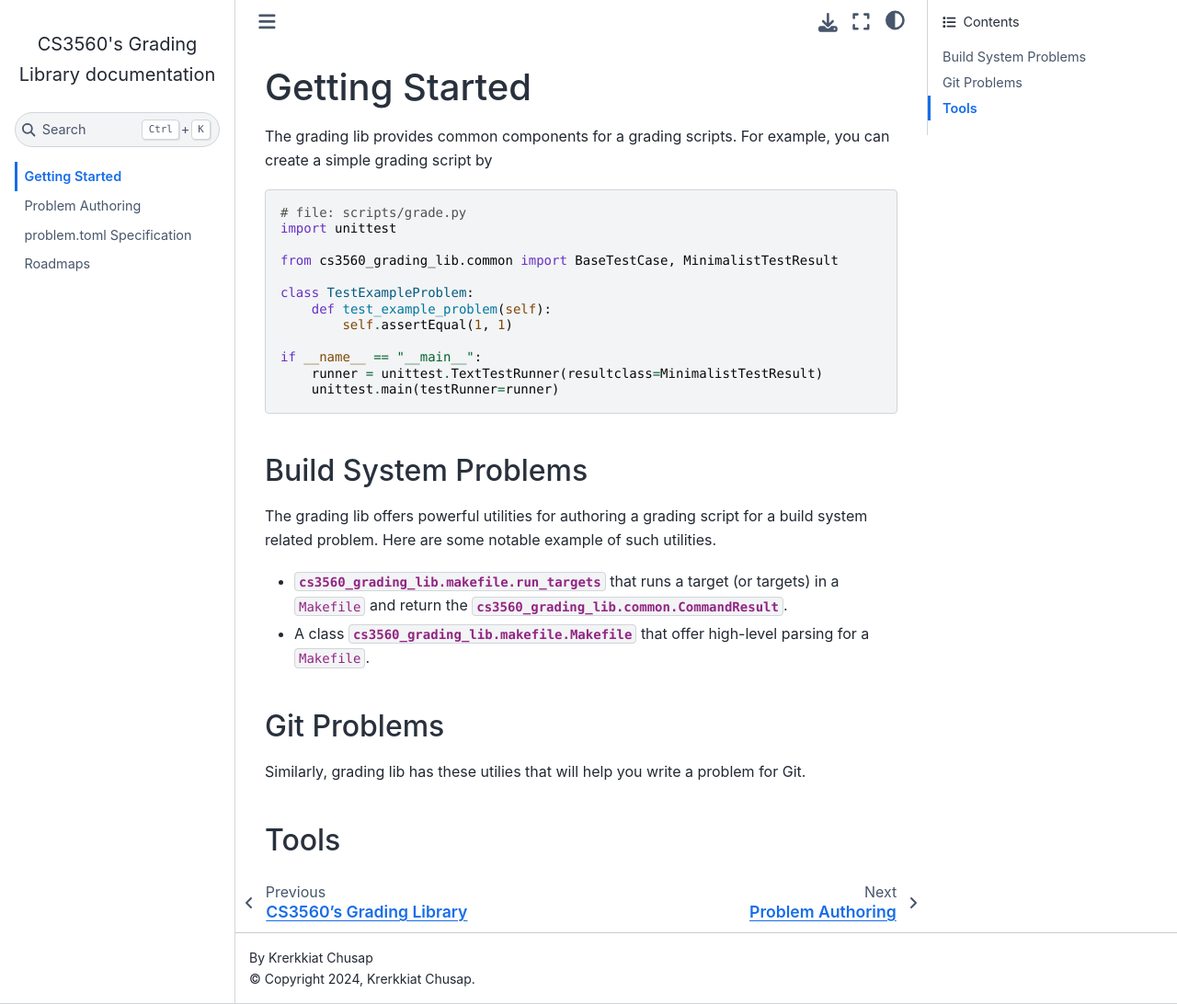
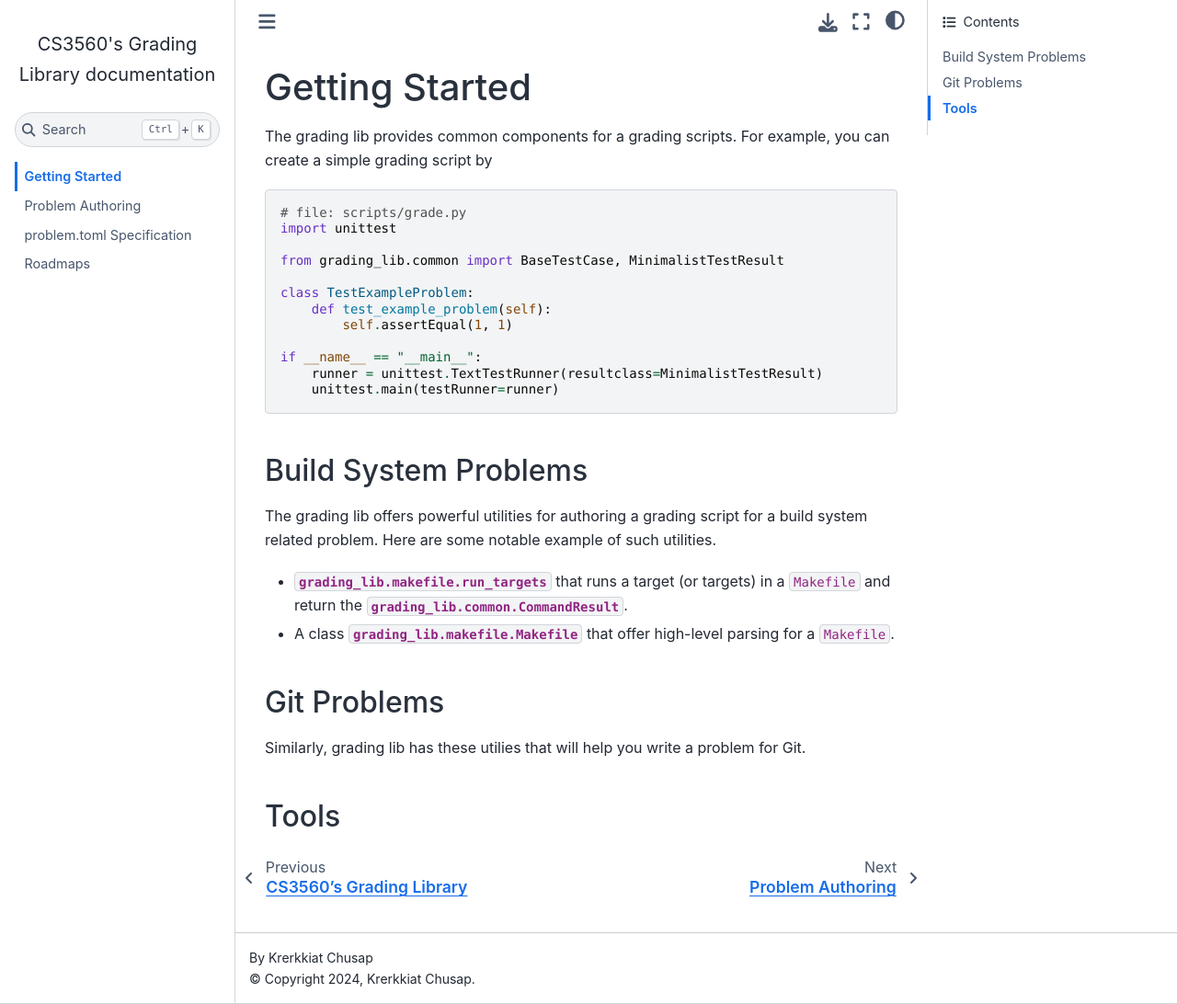
Before and after one commit to OU-CS3560/grading-lib, a Sphinx documentation site: the page built from docs/source/getting-started.md, in a window 1280 px wide and 1092 px high. Shown: the whole window at 92% size. Built offline with Sphinx 7.4.7 and the Sphinx Book theme 1.1.4, drawn with Linux system fonts in a browser that asks for light colours; pages that are not in the unit, such as notebooks, are missing from menus.

Commit message:
fix: read version file incorrectly
Update docs. Revise test cases.

```diff
--- a/docs/source/conf.py
+++ b/docs/source/conf.py
@@ -7,7 +7,8 @@
 # https://www.sphinx-doc.org/en/master/usage/configuration.html#project-information
 import os
 
-with open(os.path.join(__file__, "VERSION")) as version_file:
+package_root_dir = os.path.join(os.path.dirname(__file__), "..", "..", "grading_lib")
+with open(os.path.join(package_root_dir, "VERSION")) as version_file:
     version = version_file.read().strip()
 
 project = "CS3560's Grading Library"
--- a/docs/source/getting-started.md
+++ b/docs/source/getting-started.md
@@ -7,7 +7,7 @@
 # file: scripts/grade.py
 import unittest
 
-from cs3560_grading_lib.common import BaseTestCase, MinimalistTestResult
+from grading_lib.common import BaseTestCase, MinimalistTestResult
 
 class TestExampleProblem:
     def test_example_problem(self):
@@ -24,9 +24,9 @@
 for a build system related problem. Here are some notable example of such
 utilities.
 
-- {py:obj}`cs3560_grading_lib.makefile.run_targets` that runs a target (or targets)
-  in a `Makefile` and return the {py:obj}`cs3560_grading_lib.common.CommandResult`.
-- A class {py:obj}`cs3560_grading_lib.makefile.Makefile` that offer high-level parsing
+- {py:obj}`grading_lib.makefile.run_targets` that runs a target (or targets)
+  in a `Makefile` and return the {py:obj}`grading_lib.common.CommandResult`.
+- A class {py:obj}`grading_lib.makefile.Makefile` that offer high-level parsing
   for a `Makefile`.
 
 ## Git Problems
--- a/grading_lib/__init__.py
+++ b/grading_lib/__init__.py
@@ -1,6 +1,6 @@
 import os
 
-with open(os.path.join(__file__, "VERSION")) as version_file:
+with open(os.path.join(os.path.dirname(__file__), "VERSION")) as version_file:
     version = version_file.read().strip()
 
 __version__ = version
```
Also changed, not shown: README.md (+6 -8 lines), 2 other files.
